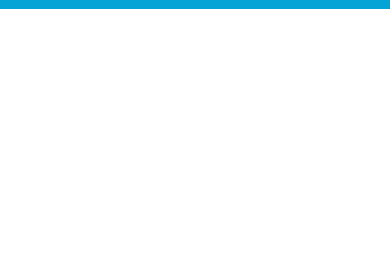
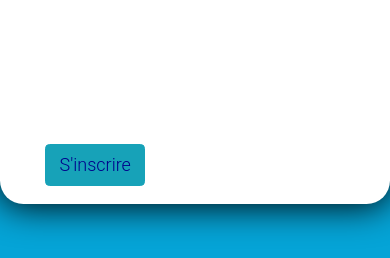
Before and after one commit to Claraafc/sortir, a Symfony app: template templates/affichage_sortie/detail.html.twig in a window 390 px wide. Shown: the part 1139-1397 px from the top of the page. Before the commit the page ends 1148 px from the top, so only its background shows below. Run offline with Twig, Linux system fonts and the light colour scheme; the template is opened without the code that fills it, so the values that code supplies are empty; some libraries are stand-ins or nearby versions.

Commit message:
page accueil filtre orga, affichage, liens sur detail sortie, fixtures sorties

```diff
--- a/templates/affichage_sortie/detail.html.twig
+++ b/templates/affichage_sortie/detail.html.twig
@@ -1,7 +1,7 @@
 {% extends 'base.html.twig' %}
 
 {% block body %}
-    <div class="container" style="width: 500em">
+    <div class="container" >
         <div class="row col-lg-12 offset-md-0" style="margin-top: 10px">
             <div class="col-md-4 offset-md-0" style="padding-right: 100px">
                 <hgroup>
@@ -16,7 +16,6 @@
             <div class=" row col-md-8 offset-md-0" style="margin-top: 10px">
                 <div class="col-md-6 offset-md-0" style="padding-right: 100px">
                     <div class="detail-intitule">Nom de la sortie :</div>
-                    {# add directly the state from the database #}
                     <div class="detail-meta">{{ sortie.name }}, {{ sortie.etat }}</div>
                     <div class="detail-intitule">Date et heure :</div>
                     <div class="detail-meta">{{ sortie.dateDebut|date('Y-m-d H:i:s') }}</div>
@@ -46,6 +45,7 @@
             </div>
         </div>
         <div class="row col-md-12 offset-md-0" style="margin-top: 10px;">
+            <div class=" col-md-4 offset-md-0">
                 <table class="table table-striped" style="width:auto; height: 10em; display:block; overflow: scroll;">
                     <thead>
                     <tr>
@@ -56,12 +56,30 @@
                     {% for user in users %}
                         <tbody>
                         <tr>
-                        <td><a href="{{ path('profile_detail', {'id': user.id}) }}">{{ user.username }}</a></td>
+                            <td>{{ user.username }}</td>
                             <td>{{ user.nom }} {{ user.prenom }}</td>
                         </tr>
                         </tbody>
                     {% endfor %}
                 </table>
+            </div>
+            <div class="col-md-3 offset-md-3" style="padding-top: 7em">
+
+                {% set inscrit = 0 %}
+                {% for user in users %}
+                    {% if user.username == app.user.username %}
+                        {% set inscrit = inscrit+1 %}
+                    {% endif %}
+                {% endfor %}
+
+                {% if inscrit>0 %}
+                    <button class="btn btn-info"><a href="#">Se désinscrire</a></button>
+                {% endif %}
+                {% if inscrit==0 %}
+                    <button class="btn btn-info"><a href="#">S'inscrire</a></button
+                {% endif %}
+
+            </div>
         </div>
     </div>
 
```
Lines whose indentation alone changed are shown as unchanged.
